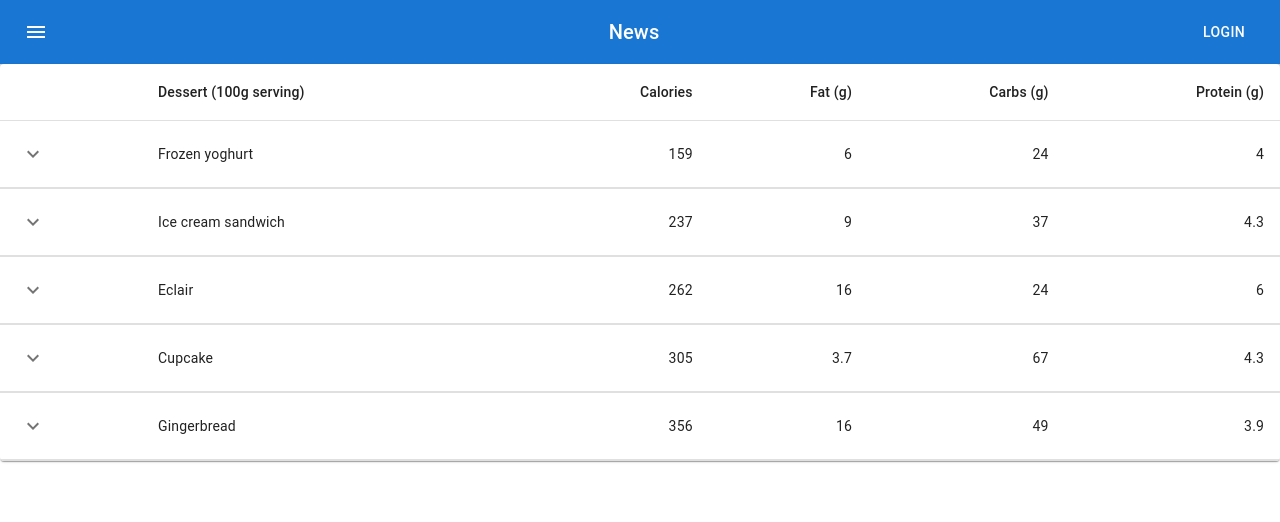
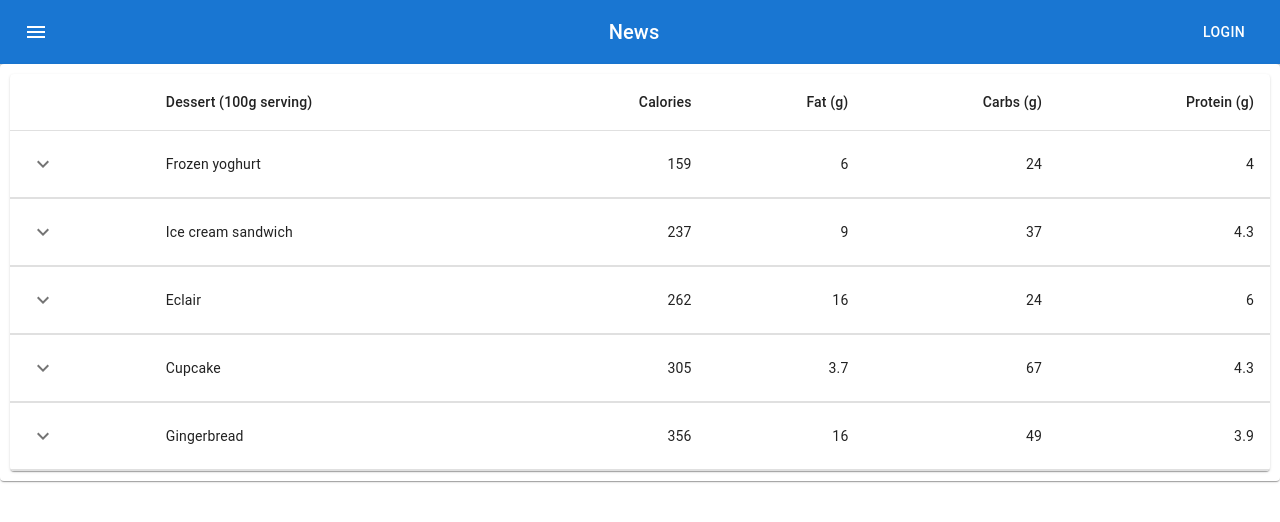
Before and after one commit to TohaLike/TohaLike-training-practice, a React (Create React App) app: page / in a window 1280 px wide. Shown: the top 522 px of the page. Built offline with nearby package versions, Linux system fonts and the light colour scheme.

Commit message:
add mu, add accounting list'

```diff
--- a/src/AccountingList/AccountingList.js
+++ b/src/AccountingList/AccountingList.js
@@ -14,6 +14,7 @@ import Typography from '@mui/material/Typography';
 import Paper from '@mui/material/Paper';
 import KeyboardArrowDownIcon from '@mui/icons-material/KeyboardArrowDown';
 import KeyboardArrowUpIcon from '@mui/icons-material/KeyboardArrowUp';
+import Card from '@mui/material/Card';
 
 function createData(name, calories, fat, carbs, protein, price) {
   return {
@@ -127,8 +128,10 @@ const rows = [
   createData('Gingerbread', 356, 16.0, 49, 3.9, 1.5),
 ];
 
+
 export default function CollapsibleTable() {
   return (
+    <Card style={{padding: "10px",}} sx={{ minWidth: 275 }}>
     <TableContainer component={Paper}>
       <Table aria-label="collapsible table">
         <TableHead>
@@ -145,8 +148,9 @@ export default function CollapsibleTable() {
           {rows.map((row) => (
             <Row key={row.name} row={row} />
           ))}
-        </TableBody>
-      </Table>
-    </TableContainer>
+          </TableBody>
+        </Table>
+      </TableContainer>
+    </Card>
   );
 }
```
